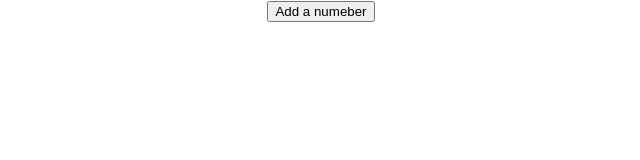
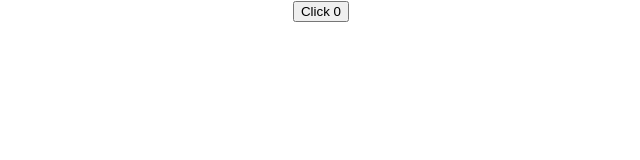
Before and after one commit to farnaz-kakhsaz/React-Hooks, a React (Create React App) app: page / in a window 1280 px wide. Shown: the top 160 px of the page, without its empty margins (319-959 px from the left). Built offline with nearby package versions, Linux system fonts and the light colour scheme.

Commit message:
section 7

```diff
--- a/src/App.js
+++ b/src/App.js
@@ -4,14 +4,16 @@
 // import HookCounter from "./components/HookCounter";
 // import HookCounterTwo from "./components/HookCounterTwo";
 // import HookCounterThree from "./components/HookCounterThree";
-import HookCounterFour from "./components/HookCounterFour";
+// import HookCounterFour from "./components/HookCounterFour";
+import HookCounerOne from "./components/HookCounterOne";
 
 function App() {
   return (
     <div className="App">
       {/* <HookCounterTwo /> */}
       {/* <HookCounterThree /> */}
-      <HookCounterFour />
+      {/* <HookCounterFour /> */}
+      <HookCounerOne />
     </div>
   );
 }
--- /dev/null
+++ b/src/components/HookCounterOne.js
@@ -0,0 +1,12 @@
+import React, { useEffect, useState } from "react";
+
+function HookCounterOne() {
+  const [count, setCount] = useState(0);
+  useEffect(() => {
+    document.title = `You clicked ${count} times`;
+  });
+
+  return <button onClick={() => setCount(count + 1)}>Click {count}</button>;
+}
+
+export default HookCounterOne;
```
